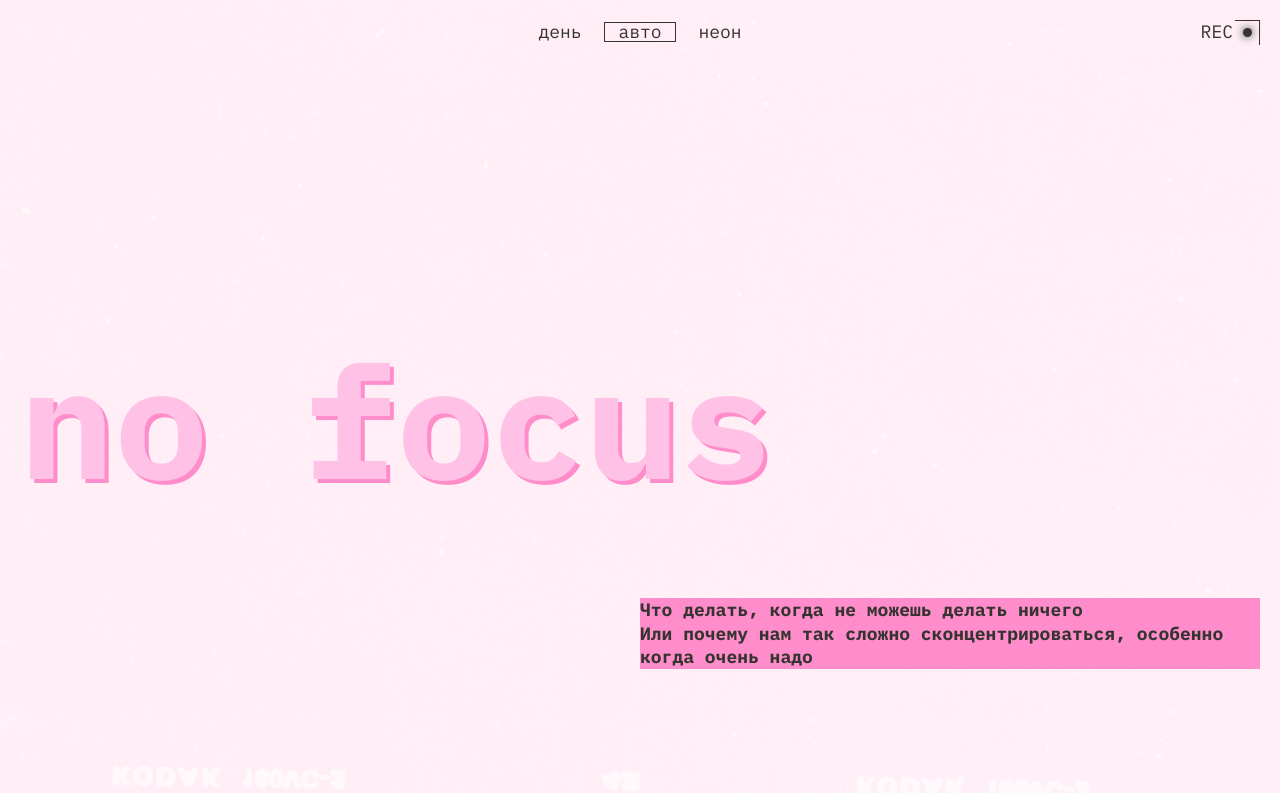
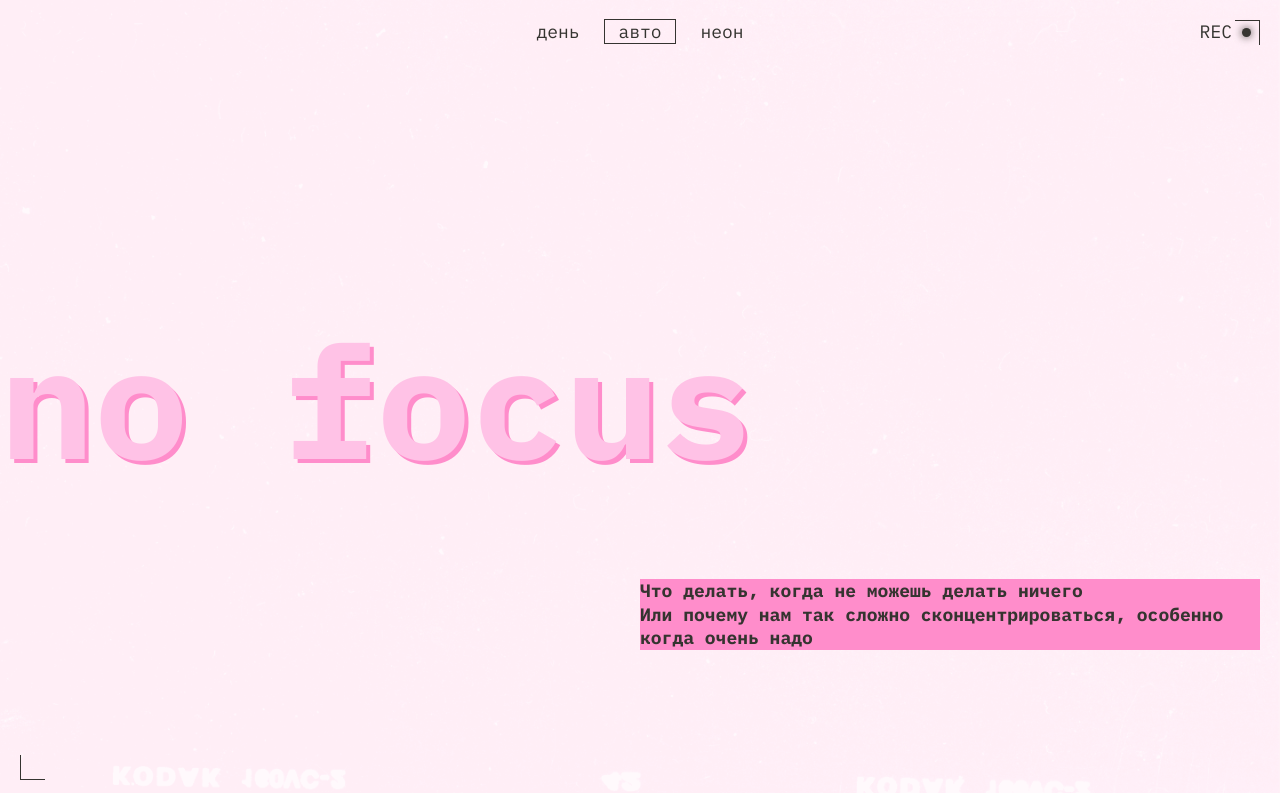
Before and after one commit to Flightthoughts/slozhno-sosredotochitsya-fd, a plain HTML site: page index.html in a window 1280 px wide. Shown: the top 793 px of the page. Drawn offline with Linux system fonts and the light colour scheme.

Commit message:
Финал-test 2

```diff
--- a/styles/globals.css
+++ b/styles/globals.css
@@ -10,6 +10,7 @@ body {
   min-inline-size: 375px;
   max-inline-size: 1440px;
   margin: 0 auto;
+  padding: 0;
   font-family: var(--font-main);
   font-size: var(--font-size);
   font-weight: 400;
--- a/styles/style.css
+++ b/styles/style.css
@@ -8,7 +8,6 @@
   background-repeat: no-repeat;
   background-size: cover;
   background-attachment: fixed;
-  padding: var(--page-m);
   inline-size: 100%;
   position: relative;
 }
@@ -19,6 +18,7 @@
   grid-template-columns: 1fr 1fr;
   grid-template-rows: 1fr min-content 1fr;
   position: relative;
+  padding: var(--page-m);
 }
 
 .decorated-zone::before {
@@ -29,6 +29,8 @@
   inline-size: 25px;
   border-top: 1px solid var(--color-nav);
   border-right: 1px solid var(--color-nav);
+  margin-block-start: var(--page-m);
+  margin-inline-end: var(--page-m);
 }
 
 .decorated-zone::after {
@@ -40,6 +42,8 @@
   inline-size: 25px;
   border-bottom: 1px solid var(--color-nav);
   border-left: 1px solid var(--color-nav);
+  margin-block-end: var(--page-m);
+  margin-inline-start: var(--page-m);
 }
 
 .header__decoration {
@@ -51,7 +55,8 @@
   gap: 10px;
   justify-self: end;
   color: var(--color-nav);
-  margin-inline-end: 8px;
+  margin-block-start: 10px;
+  margin-inline-end: 19px;
 }
 
 .header__decoration::before {
@@ -83,7 +88,6 @@
 .header__theme-menu-button {
   inline-size: 70px;
   text-transform: lowercase;
-  line-height: 1;
 }
 
 .header__theme-menu-button:focus-visible {
@@ -98,7 +102,7 @@
 .header__theme-menu-list {
   display: flex;
   flex-direction: column;
-  gap: 10px;
+  gap: 12px;
   justify-self: end;
 }
 
@@ -130,7 +134,8 @@
   display: flex;
   flex-direction: column;
   gap: var(--content-m);
-  margin-block-start: var(--content-m);
+  margin-block-start: 30px;
+  padding: var(--page-m);
 }
 
 .section {
@@ -153,6 +158,10 @@
   display: flex;
   flex-direction: column;
   gap: var(--card-list);
+}
+
+.concentration-advice .section__card-list {
+  gap: 10px;
 }
 
 .section__card-item {
@@ -212,6 +221,7 @@
   grid-template-columns: 1fr;
   grid-template-rows: 1fr min-content 1fr;
   position: relative;
+  padding: var(--page-m);
 }
 
 .footer__title {
@@ -225,8 +235,23 @@
 }
 
 @media (width >= 768px) {
-  .page {
-    padding: var(--page-l);
+  .header {
+    padding: 20px 20px 20px 0;
+  }
+
+  .decorated-zone::before {
+    margin-block-start: var(--page-l);
+    margin-inline-end: var(--page-l);
+  }
+
+  .decorated-zone::after {
+    margin-block-end: var(--page-l);
+    margin-inline-start: var(--page-l);
+  }
+
+  .header__decoration {
+    margin-block-start: 20px;
+    margin-inline-end: 29px;
   }
 
   .header__theme-menu {
@@ -240,11 +265,13 @@
   .header__paragraph {
     grid-column: 2 / 3;
     margin-block-start: var(--header-paragraph-t);
+    margin-inline-start: 10px;
   }
 
   .content {
     gap: var(--content-l);
-    margin-block-start: var(--content-l);
+    margin-block-start: 40px;
+    padding: var(--page-l);
   }
 
   .section__title {
@@ -269,6 +296,7 @@
 
   .section__card-img {
     inline-size: 100%;
+    block-size: 780px;
     display: grid;
     grid-template-columns: 1fr 1fr 1fr;
     grid-template-rows: 1fr 1fr 1.5fr;
@@ -309,8 +337,13 @@
 }
 
 @media (width >= 1024px) {
+  .section {
+    gap: 20px 10px;
+  }
+
   .header__theme-menu {
     margin-block-start: 0;
+    margin-inline-start: 20px;
     grid-column: 1 / 3;
     justify-self: center;
   }
@@ -327,4 +360,8 @@
     display: grid;
     grid-template-columns: 1fr 1fr 1fr;;
   }
+
+  .section__card-img {
+    block-size: 1048px;
+  }
 }
--- a/styles/variables.css
+++ b/styles/variables.css
@@ -23,16 +23,16 @@
   /*отступы*/
   --page-m: 10px;
   --page-l: 20px;
-  --menu-m: 76.5px;
-  --menu-l: 193.5px;
-  --header-paragraph-m: 55px;
-  --header-paragraph-t: 162px;
-  --header-paragraph-l: 114px;
+  --menu-m: 65.5px;
+  --menu-l: 172.5px;
+  --header-paragraph-m: 56px;
+  --header-paragraph-t: 163px;
+  --header-paragraph-l: 115px;
   --content-m: 50px;
   --content-l: 80px;
   --card-list: 20px;
   --card-item-m: 10px;
   --card-item-l: 20px;
-  --footer-m: 50px;
-  --footer-l: 80px;
+  --footer-m: 30px;
+  --footer-l: 40px;
 }
```
Also changed, not shown: index.html (+2 -15 lines).
